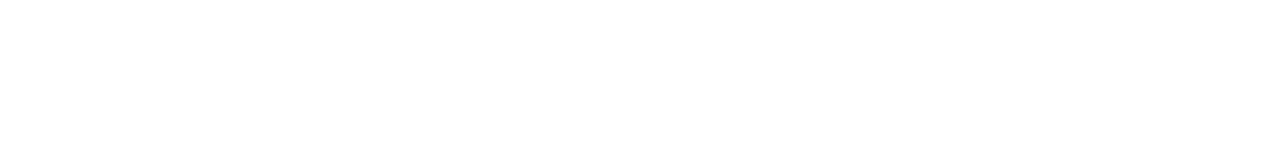
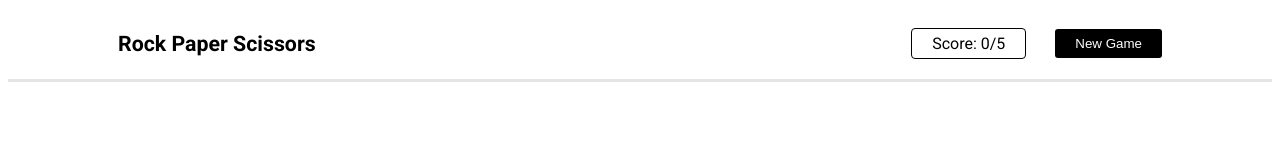
Before and after one commit to Nyot-Nyot/rock-paper-scissors, a plain HTML site: page index.html in a window 1280 px wide. Drawn offline with Linux system fonts and the light colour scheme.

Commit message:
Add images and navbar
images are added to the assets folder and created a navbar

```diff
--- a/index.html
+++ b/index.html
@@ -7,6 +7,13 @@
 		<title>Document</title>
 	</head>
 	<body>
+		<div class="header">
+			<h5>Rock Paper Scissors</h5>
+			<div class="selection">
+				<p class="score">Score: 0/5</p>
+				<button>New Game</button>
+			</div>
+		</div>
 		<script src="script.js"></script>
 	</body>
 </html>
--- a/styles.css
+++ b/styles.css
@@ -0,0 +1,55 @@
+@import url('https://fonts.googleapis.com/css?family=Roboto:700|Roboto:400');
+
+body {
+  font-family: 'Roboto';
+  font-weight: 400;
+}
+
+h1, h2, h3, h4, h5 {
+  font-family: 'Roboto';
+  font-weight: 700;
+}
+
+html {font-size: 100%;} /* 16px */
+
+h1 {font-size: 4.210rem; margin: 0; /* 67.36px */}
+
+h2 {font-size: 3.158rem; margin: 0; /* 50.56px */}
+
+h3 {font-size: 2.369rem; margin: 0; /* 37.92px */}
+
+h4 {font-size: 1.777rem; margin: 0; /* 28.48px */}
+
+h5 {font-size: 1.333rem; margin: 0; /* 21.28px */}
+
+small {font-size: 0.750rem; /* 12px */}
+
+.selection {
+    display: flex;
+    justify-content: end;
+    align-items: center;
+    gap: 30px;
+}
+
+.score {
+    outline: 1px solid #000;
+    padding: 5px 20px;
+    border-radius: 3px;
+}
+
+button {
+    padding: 7px 20px;
+    background-color: #000;
+    color: #fff;
+    border: none;
+    border-radius: 3px;
+    cursor: pointer;
+}
+
+.header {
+    display: flex;
+    justify-content: space-between;
+    align-items: center;
+    padding: 5px 110px;
+    box-shadow: 0 3px 0 rgba(0, 0, 0, 0.1);
+}
```
Also changed, not shown: assets/Hand Rock.svg (added), assets/Hand Scissors.svg (added), assets/Hand.svg (added), assets/layered-waves-haikei.svg (added), 4 other files.
